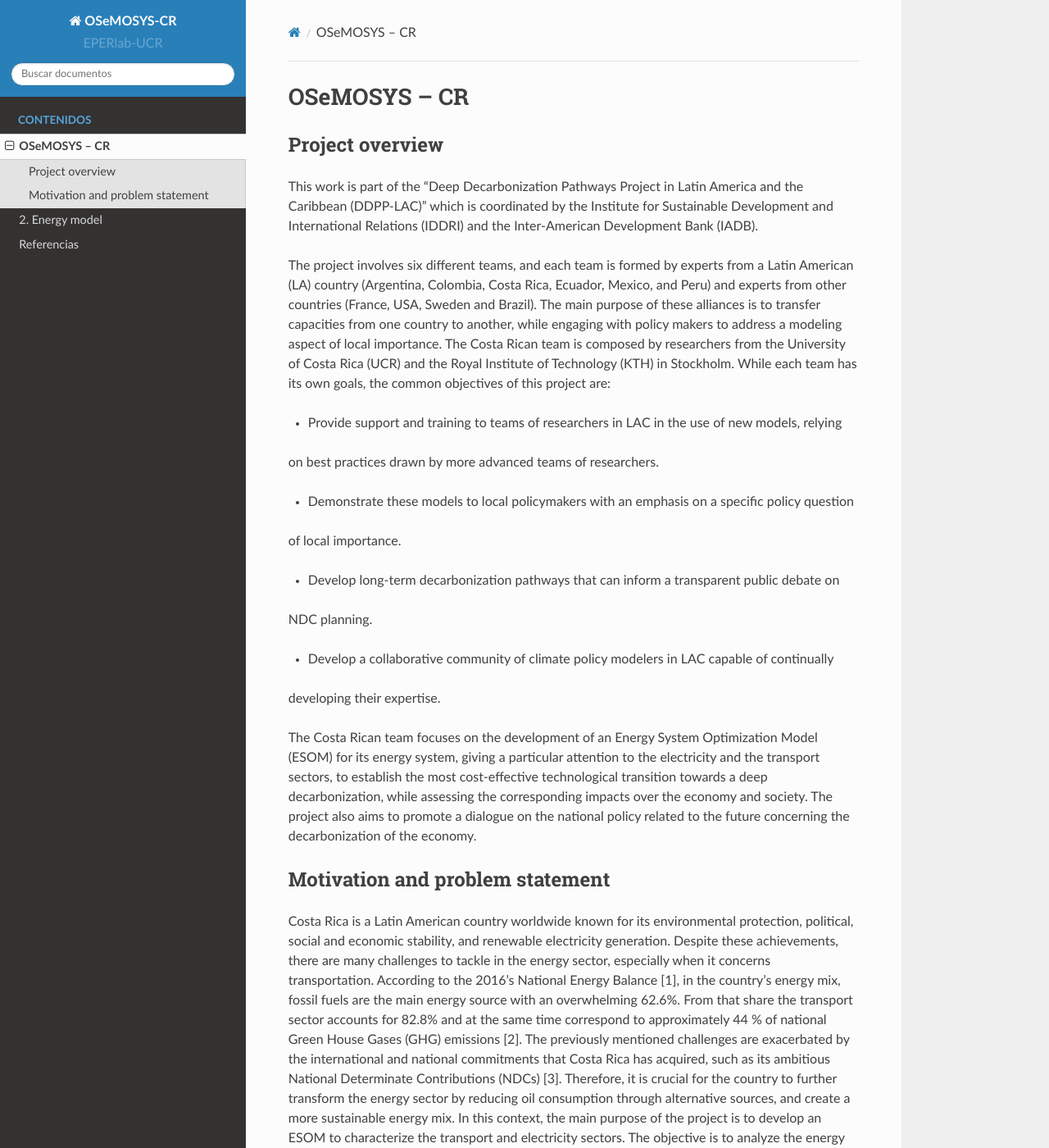
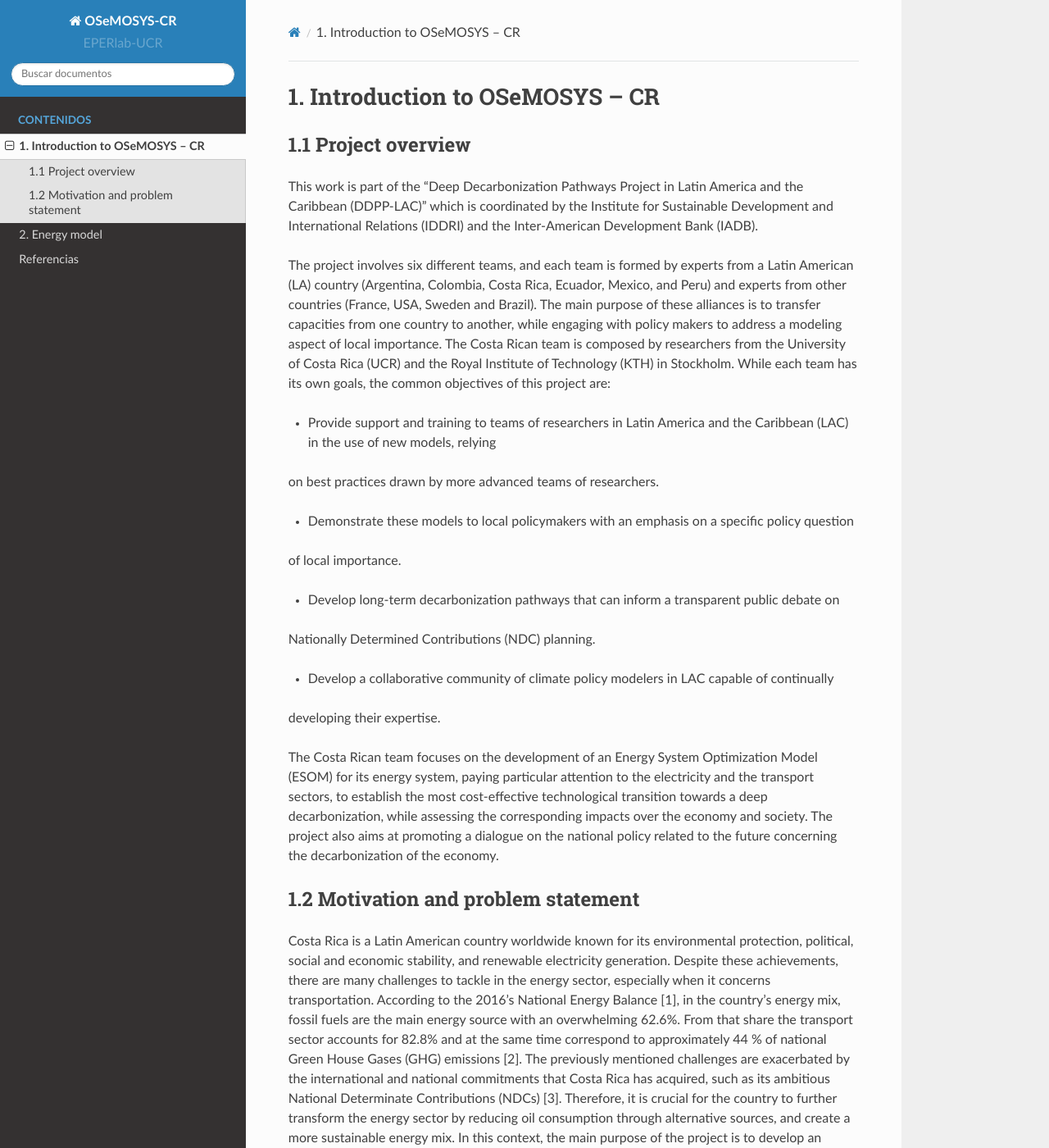
Before and after one commit to EPERLab/OSeMOSYS-CR, a Sphinx documentation site: the page built from docs/01Introduction.rst, in a window 1280 px wide and 1400 px high. Shown: the whole window at 82% size. Built offline with Sphinx 7.4.7 and the Read the Docs theme 2.0.0, drawn with Linux system fonts in a browser that asks for light colours.

Commit message:
Update 01Introduction.rst

```diff
--- a/docs/01Introduction.rst
+++ b/docs/01Introduction.rst
@@ -1,12 +1,10 @@
 .. Title:
 
-OSeMOSYS – CR
+1. Introduction to OSeMOSYS – CR
 =====================================
 
-
-
-Project overview
-------------------------------------
+1.1 Project overview
++++++++++
 
 This work is part of the “Deep Decarbonization Pathways Project in Latin America and the Caribbean
 (DDPP-LAC)” which is coordinated by the Institute for Sustainable Development and International
@@ -20,26 +18,26 @@ aspect of local importance. The Costa Rican team is composed by researchers from
 Costa Rica (UCR) and the Royal Institute of Technology (KTH) in Stockholm.
 While each team has its own goals, the common objectives of this project are:
 
-* Provide support and training to teams of researchers in LAC in the use of new models, relying
+* Provide support and training to teams of researchers in Latin America and the Caribbean (LAC) in the use of new models, relying
 on best practices drawn by more advanced teams of researchers.
 
 * Demonstrate these models to local policymakers with an emphasis on a specific policy question
 of local importance.
 
 * Develop long-term decarbonization pathways that can inform a transparent public debate on
-NDC planning.
+Nationally Determined Contributions (NDC) planning.
 
 * Develop a collaborative community of climate policy modelers in LAC capable of continually
 developing their expertise.
 
 The Costa Rican team focuses on the development of an Energy System Optimization Model (ESOM) for its
-energy system, giving a particular attention to the electricity and the transport sectors, to establish
+energy system, paying particular attention to the electricity and the transport sectors, to establish
 the most cost-effective technological transition towards a deep decarbonization, while assessing the
-corresponding impacts over the economy and society. The project also aims to promote a dialogue on
+corresponding impacts over the economy and society. The project also aims at promoting a dialogue on
 the national policy related to the future concerning the decarbonization of the economy.
 
-Motivation and problem statement
-------------------------------------
+1.2 Motivation and problem statement
++++++++++
 
 Costa Rica is a Latin American country worldwide known for its environmental protection, political,
 social and economic stability, and renewable electricity generation. Despite these achievements, there
```
